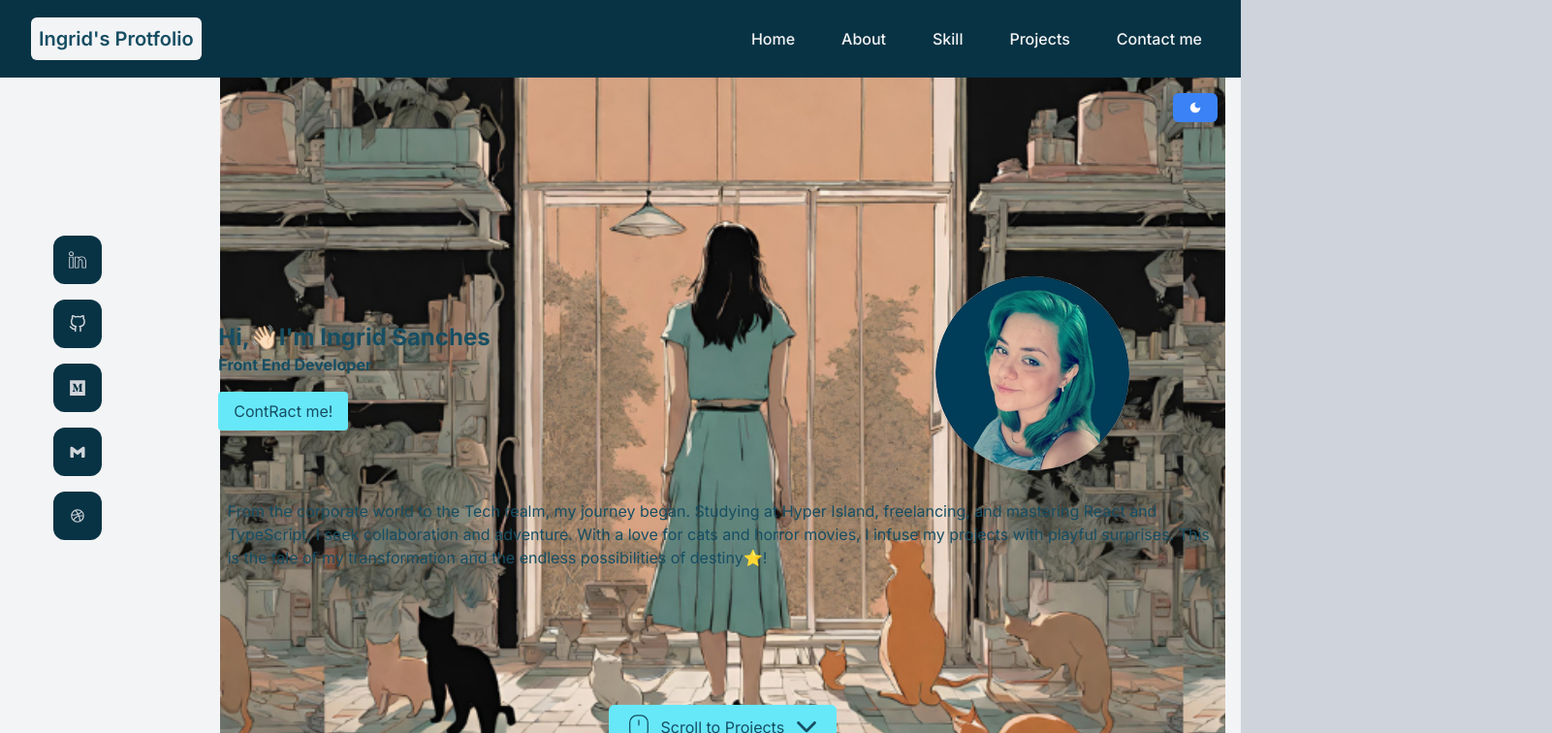
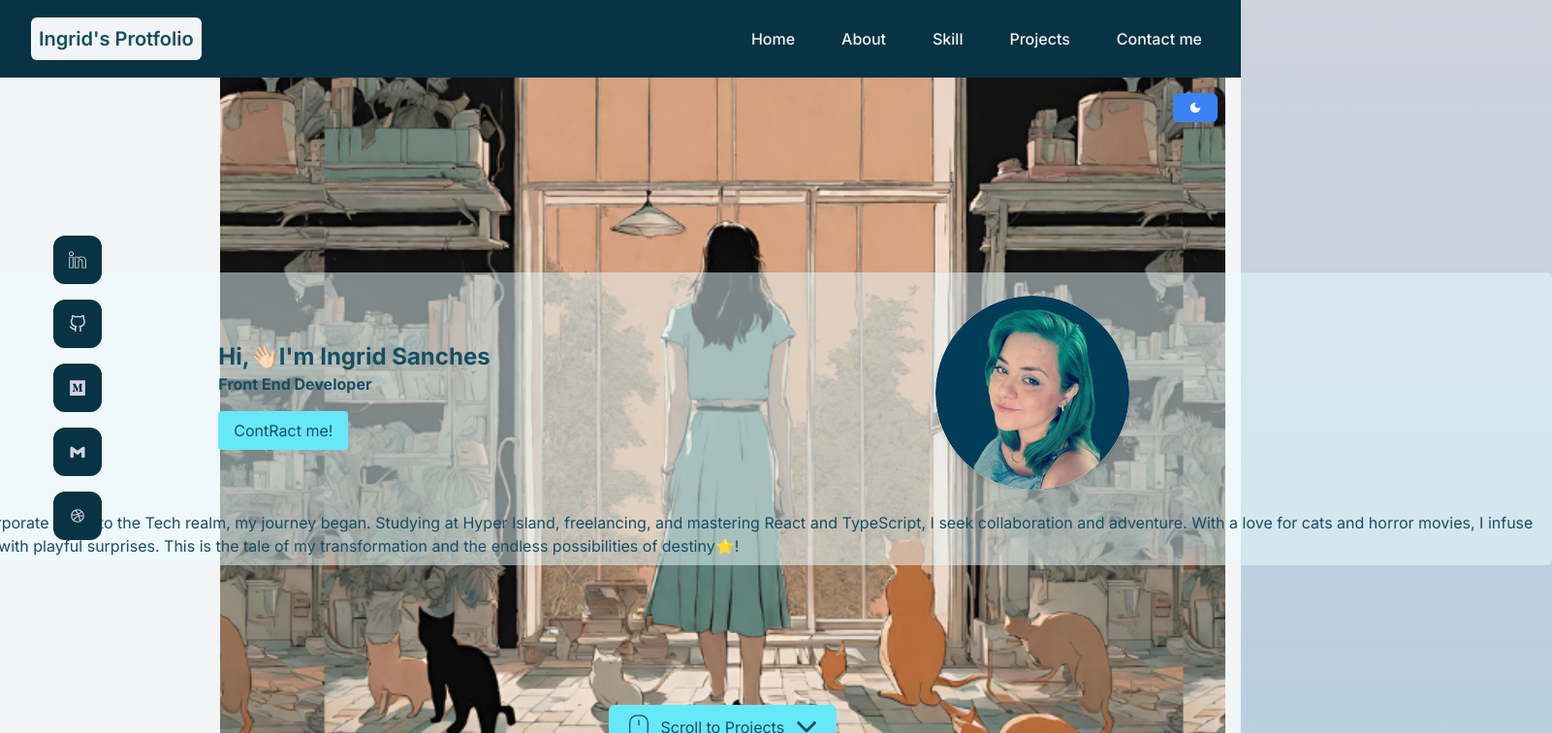
Before and after one commit to IngridAkeida/portfolio, a Next.js app: page / in a window 1280 px wide. Shown: the top 756 px of the page at 97% size, 1601 px wide, since content can reach past the window. Built offline with nearby package versions, Linux system fonts and the light colour scheme; what tailwindcss-animated would draw is missing.

Commit message:
upgade commit

```diff
--- a/src/components/Intro.tsx
+++ b/src/components/Intro.tsx
@@ -3,7 +3,7 @@ import BtnContratMe from "./Btn-ContratMe";
 
 const Intro: React.FC = () => {
   return (
-    <div className="flex flex-col md:grid md:grid-cols-4 xl:grid-cols-6 md:ml-2 md:w-auto md:gap-52 md:items-center md:justify-between xl:mx-80">
+    <div className="mr-2 p-2 flex flex-col md:grid md:grid-cols-4 xl:grid-cols-6 md:ml-2 md:w-auto md:gap-52 md:items-center md:justify-between xl:mx-80">
       <div className="md:col-span-2 xl:col-span-3">
         <h1 className="text-2xl font-bold flex flex-wrap">Hi,<div className="animate-wiggle animate-infinite">👋🏻</div> {`I'm`} Ingrid Sanches</h1>
         <h2 className="text-md font-bold">Front End Developer</h2>
--- a/src/components/main/Main.tsx
+++ b/src/components/main/Main.tsx
@@ -22,8 +22,11 @@ const Main: React.FC = () => {
       <div className='md:visible'></div>
       <div className='col-span-5'>
         <div id="page1" className='container h-screen flex flex-col gap-4 justify-center items-center bg-cover bg-no-repeat bg-center bg-image'>
-          <Intro/>
-          <Overview/>
+          <div className="p-2 bg-cyan-50 bg-opacity-50 rounded-md">
+            <Intro/>
+            <Overview/>
+          </div>
+
           <div className="absolute bottom-4">
             <button
               className='animate-bounce mt-4 bg-cyan-300 py-2 px-4 rounded-md'
```
